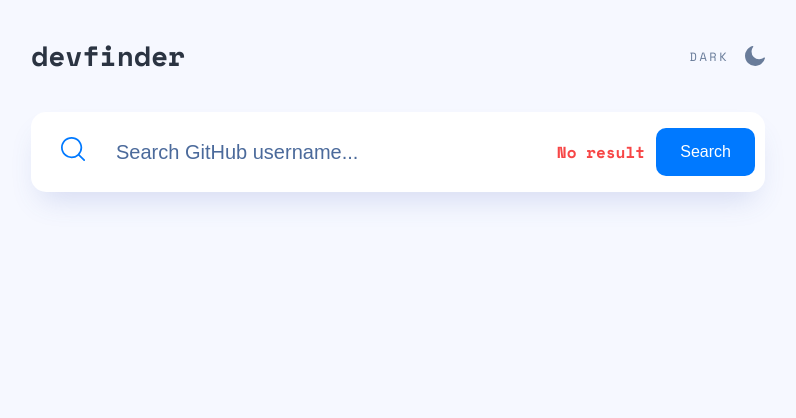
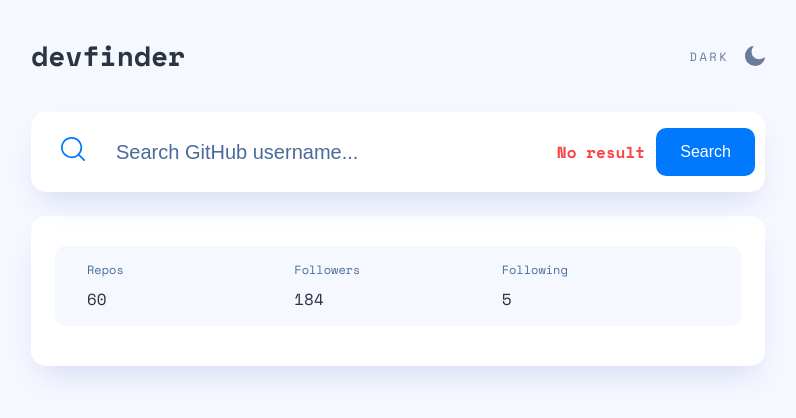
Before and after one commit to Dennis-1978/GitHub-user-finder, a React (Create React App) app: page / in a window 1280 px wide. Shown: the top 418 px of the page, without its empty margins (242-1038 px from the left). Built offline with nearby package versions, Linux system fonts and the light colour scheme.

Commit message:
a component with UserStat statistics has been created

```diff
--- a/src/App.tsx
+++ b/src/App.tsx
@@ -1,12 +1,15 @@
 import { Container } from 'components/Container';
 import { Search } from 'components/Search';
 import { TheHeader } from 'components/TheHeader';
+import { UserCard } from 'components/UserCard';
+import { defaultUser } from 'mock';
 
 function App() {
     return (
         <Container>
             <TheHeader />
             <Search hasError onSubmit={() => {}} />
+            <UserCard {...defaultUser} />
         </Container>
     );
 }
--- /dev/null
+++ b/src/components/UserCard/UserCard.module.scss
@@ -0,0 +1,50 @@
+:global {
+    body[data-theme='light'] {
+        --ucard-bg: var(--white);
+        --bio-color: var(--gray-200);
+        --ucard-shadow: var(--shadow);
+    }
+
+    body[data-theme='dark'] {
+        --ucard-bg: var(--gray-400);
+        --bio-color: var(--white);
+        --ucard-shadow: unset;
+    }
+}
+
+.userCard {
+    margin: 1.5rem 0 3rem;
+    width: 100%;
+    padding: 30px 24px 40px;
+    background-color: var(--ucard-bg);
+    box-shadow: var(--ucard-shadow);
+    border-radius: 15px;
+    // display: grid;
+    // grid-template-columns: 70px 1fr;
+    // gap: 25px 20px;
+
+    // & > *:nth-child(n + 3) {
+    //     grid-column: 1 / span 2;
+    // }
+
+    // @media (min-width: 767px) {
+    //     grid-template-columns: 120px 1fr;
+    //     padding: 40px;
+    //     gap: 30px 40px;
+    // }
+}
+
+// .avatar {
+//     border-radius: 50%;
+//     max-width: 100%;
+// }
+
+// .bio {
+//     font-size: 1rem;
+//     line-height: 1.5;
+//     color: var(--bio-color);
+
+//     &.empty {
+//         opacity: 0.75;
+//     }
+// }
--- /dev/null
+++ b/src/components/UserCard/UserCard.tsx
@@ -0,0 +1,17 @@
+import { UserStat } from 'components/UserStat';
+
+import { LocalGithubUser } from 'types';
+
+import styles from './UserCard.module.scss';
+
+export interface UserCardProps extends LocalGithubUser {}
+
+export const UserCard = (props: UserCardProps) => (
+    <div className={styles.userCard}>
+        <UserStat
+            repos={props.repos}
+            followers={props.followers}
+            following={props.following}
+        />
+    </div>
+);
--- /dev/null
+++ b/src/components/UserCard/index.ts
@@ -0,0 +1 @@
+export * from './UserCard';
--- /dev/null
+++ b/src/components/UserStat/UserStat.module.scss
@@ -0,0 +1,38 @@
+:global {
+    body[data-theme='light'] {
+        --stat-bg: var(--gray-50);
+        --stat-color: var(--gray-300);
+    }
+
+    body[data-theme='dark'] {
+        --stat-bg: var(--gray-500);
+        --stat-color: var(--white);
+    }
+}
+
+.userStat {
+    background-color: var(--stat-bg);
+    color: var(--stat-color);
+    padding: 15px 32px;
+    border-radius: 10px;
+    display: grid;
+    grid-template-columns: repeat(3, 1fr);
+}
+
+.info {
+    display: flex;
+    flex-direction: column;
+    gap: 0.5rem;
+
+    &Title {
+        color: var(--gray-200);
+        font-size: 0.75rem;
+        line-height: 1.5;
+    }
+
+    &Number {
+        font-size: 1.25em;
+        line-height: 1.5;
+        font-weight: 700;
+    }
+}
--- /dev/null
+++ b/src/components/UserStat/UserStat.tsx
@@ -0,0 +1,23 @@
+import { LocalGithubUser } from 'types';
+
+import styles from './UserStat.module.scss';
+
+export interface UserStatProps
+    extends Pick<LocalGithubUser, 'repos' | 'followers' | 'following'> {}
+
+export const UserStat = ({ repos, followers, following }: UserStatProps) => (
+    <div className={styles.userStat}>
+        <div className={styles.info}>
+            <div className={styles.infoTitle}>Repos</div>
+            <div className={styles.infoNumder}>{repos}</div>
+        </div>
+        <div className={styles.info}>
+            <div className={styles.infoTitle}>Followers</div>
+            <div className={styles.infoNumder}>{followers}</div>
+        </div>
+        <div className={styles.info}>
+            <div className={styles.infoTitle}>Following</div>
+            <div className={styles.infoNumder}>{following}</div>
+        </div>
+    </div>
+);
--- /dev/null
+++ b/src/components/UserStat/index.ts
@@ -0,0 +1 @@
+export * from './UserStat';
--- /dev/null
+++ b/src/mock/index.ts
@@ -0,0 +1,18 @@
+import { LocalGithubUser } from 'types';
+
+export const defaultUser: LocalGithubUser = {
+    login: 'michey85',
+    id: 36237995,
+    avatar: 'https://avatars.githubusercontent.com/u/36237995?v=4',
+    name: 'Mikhail Nepom',
+    company: 'EPAM',
+    blog: 'mishanep.com',
+    location: 'Malaga',
+    email: 'misha@yandex.ru',
+    bio: 'React/Vue developer',
+    twitter: 'pcgramota',
+    repos: 60,
+    followers: 184,
+    following: 5,
+    created: '2023-05-30T11:20:35Z',
+};
```
